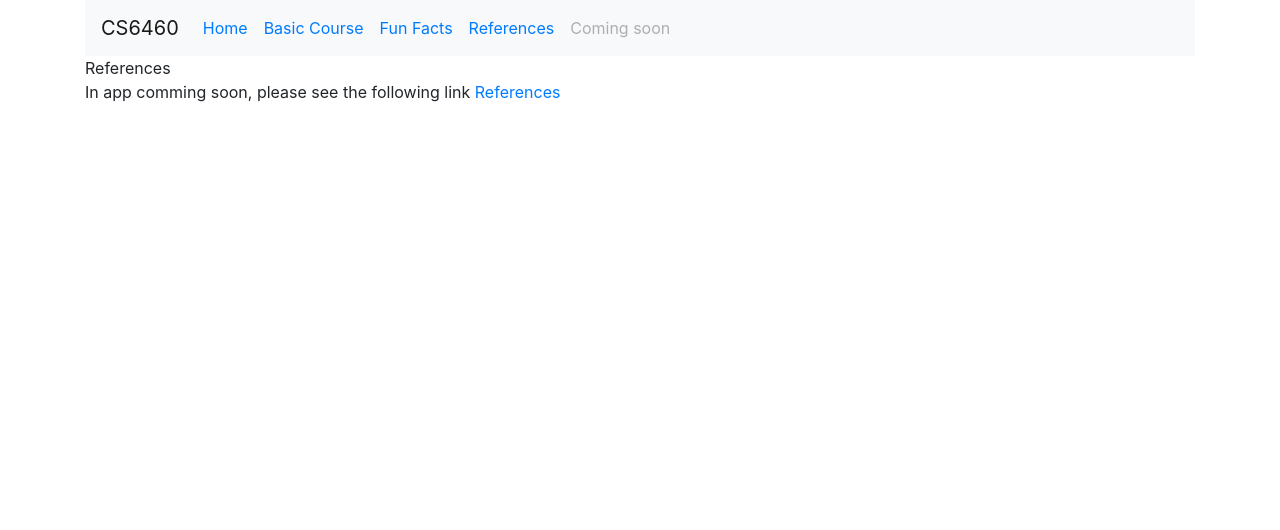
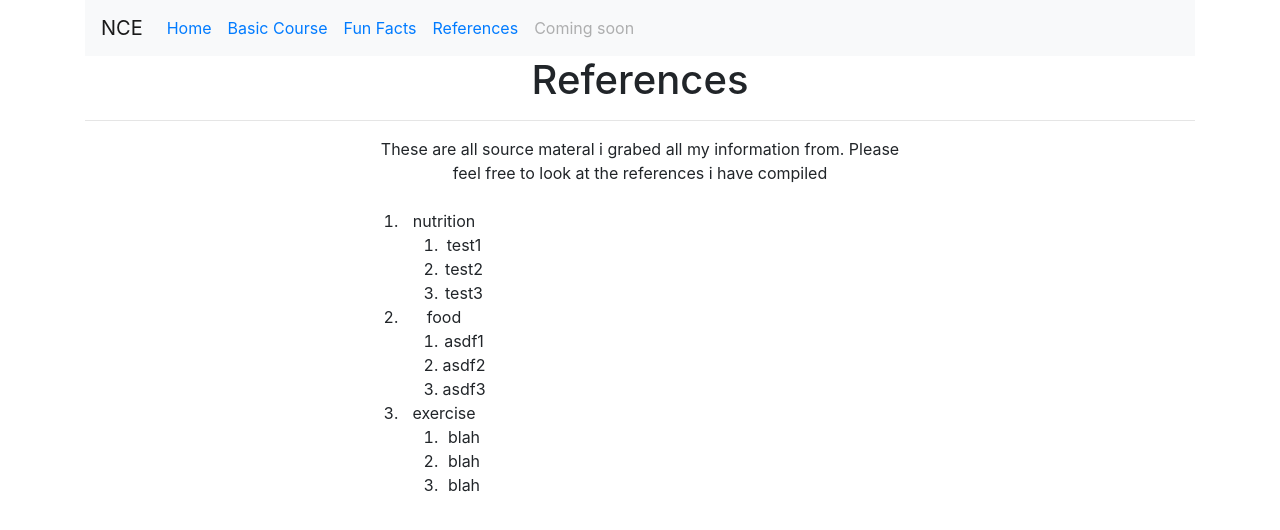
Before and after one commit to JPMendoza/cs6460, a React (Create React App) app: page /references in a window 1280 px wide. Shown: the top 530 px of the page. Built offline with nearby package versions, Linux system fonts and the light colour scheme.

Commit message:
added base model for references and removed debugging code

```diff
--- a/src/components/FunFacts.js
+++ b/src/components/FunFacts.js
@@ -1,7 +1,5 @@
 import React from "react";
 import funfact from '../jsonfolder/funfact.json';
-
-
 
 export default class FunFacts extends React.Component {
   constructor(props) {
@@ -11,21 +9,17 @@ export default class FunFacts extends React.Component {
     // This binding is necessary to make `this` work in the callback
     this.facts = funfact;
     this.state = {fact: funfact[0]};
-    console.log(this.facts);
-    console.log("array position is " + this.facts.indexOf(this.state.fact));
     this.previous = this.previous.bind(this);
     this.random = this.random.bind(this);
     this.next = this.next.bind(this);
   }
   previous() {
-    console.log("Previous was clicked");
     if (this.facts.indexOf(this.state.fact) > 0) {
       let pv = this.facts.indexOf(this.state.fact) -1
       this.setState({fact: funfact[pv]});
     }
   }
   random() {
-    console.log("Random was clicked");
     let currentIndex = this.facts.indexOf(this.state.fact);
     let randomNum =  Math.floor(Math.random()*this.facts.length);
     while (currentIndex == randomNum) {
@@ -34,17 +28,12 @@ export default class FunFacts extends React.Component {
     this.setState({fact: funfact[randomNum]});
   }
   next() {
-    console.log("Random was clicked");
     if (this.facts.indexOf(this.state.fact) < this.facts.length-1) {
       let nt = this.facts.indexOf(this.state.fact)+1;
       this.setState({fact: funfact[nt]});
     }
   }
   render() {
-    const center = {
-      marginLeft: "auto",
-      marginRight: "auto" // 'ms' is the only lowercase vendor prefix
-    };
     return (
        <div style= {{textAlign: 'center'}}>
           <h1>Fun Facts</h1><hr/>
--- a/src/components/Nav.js
+++ b/src/components/Nav.js
@@ -6,7 +6,7 @@ export default class Nav extends React.Component {
     return (
       <div>
       <nav class="navbar navbar-expand-lg navbar-light bg-light">
-        <a class="navbar-brand" href="#">CS6460 </a>
+        <a class="navbar-brand" href="#">NCE </a>
         <button class="navbar-toggler" type="button" data-toggle="collapse" data-target="#navbarSupportedContent" aria-controls="navbarSupportedContent" aria-expanded="false" aria-label="Toggle navigation">
           <span class="navbar-toggler-icon"></span>
         </button>
--- a/src/components/References.js
+++ b/src/components/References.js
@@ -1,12 +1,40 @@
 import React from "react";
+import ref from '../jsonfolder/references.json';
 
 export default class References extends React.Component {
   render() {
+    let refs = ref;
+
     return (
-       <div>
-          References <br/>
-          In app comming soon, please see the following link
-          <a target="blank" href="https://docs.google.com/document/d/1_5J_Y7wjRWudWWbepfbtmP0XK1ejZAZ2hLviEO2gLqs"> References </a>
+      <div>
+          <div style= {{textAlign: 'center'}}>
+             <h1>References</h1><hr/>
+
+             <div class="container-fluid" style= {{width: '50%',margin: 'auto',textAlign: 'center'}}>
+             These are all source materal i grabed all my information from. Please feel
+             free to look at the references i have compiled <br/><br/>
+               <div class="row">
+                <ol>
+                {refs.map(r => (
+                  <li>
+                    {r.listname}
+                    <ol>
+                     {r.list.map(l =>(
+                       <li>
+                        {l}
+                       </li>
+                     ))}
+                    </ol>
+                  </li>
+
+                ))}
+                </ol>
+                 <p class="col">  </p>
+               </div>
+
+
+             </div>
+          </div>
        </div>
 
     );
--- a/src/components/courses/Index.js
+++ b/src/components/courses/Index.js
@@ -10,7 +10,11 @@ export default class Index extends React.Component {
 
           This course purpose is to give a baseline understanding of each subject. <br/>
           Each subject will have Links to the source material, please feel free to explore <br/>
-          the source materal as you see fit.
+          the source materal as you see fit.<br/><br/>
+
+          <font size="3" color="red">Caution:</font> <br/>
+          Before starting any diet plan and or exercise regiement please consult
+          a licensed medical professional before you do.
 
 
 
--- /dev/null
+++ b/src/jsonfolder/references.json
@@ -0,0 +1,21 @@
+[
+  { "listname": "nutrition",
+    "list": [
+    "test1",
+    "test2",
+    "test3"
+  ]},
+  { "listname": "food",
+    "list": [
+    "asdf1",
+    "asdf2",
+    "asdf3"
+    ]},
+  { "listname": "exercise",
+    "list": [
+    "blah",
+    "blah",
+    "blah"
+
+    ]}
+]
```
